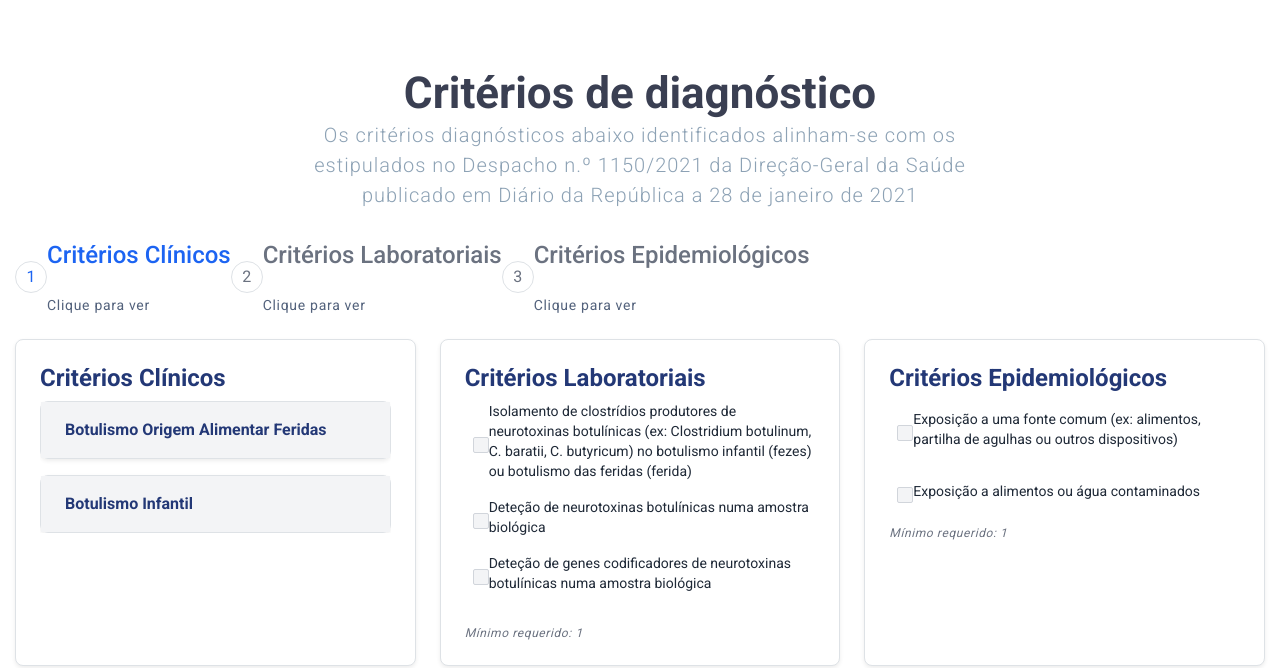
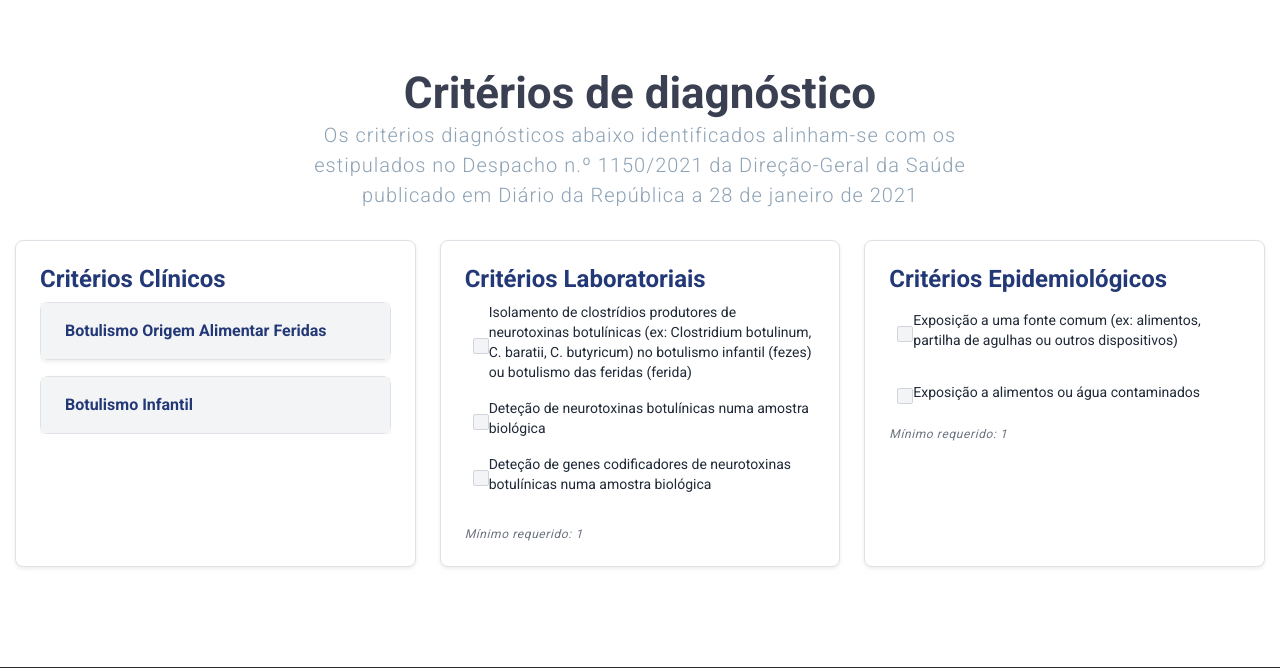
Before and after one commit to SaintRaskolnikov/DNO, a Django app: page /checklist/Botulismo in a window 1280 px wide. Shown: the part 1341-2009 px from the top of the page. Run offline with Django 4.2, Linux system fonts and the light colour scheme; some libraries are stand-ins or nearby versions.

Commit message:
Update checklist.html

```diff
--- a/checklist/templates/checklist.html
+++ b/checklist/templates/checklist.html
@@ -138,30 +138,6 @@
         <h2>Critérios de diagnóstico</h2>
         <p>Os critérios diagnósticos abaixo identificados alinham-se com os estipulados no Despacho n.º 1150/2021 da Direção-Geral da Saúde publicado em Diário da República a 28 de janeiro de 2021</p>
       </div>
-
-      <ol class="items-center w-full space-y-4 sm:flex sm:space-x-8 sm:space-y-0 rtl:space-x-reverse">
-        <li class="flex items-center text-blue-600 dark:text-blue-500 space-x-2.5 rtl:space-x-reverse">
-          <span class="flex items-center justify-center w-8 h-8 border border-blue-600 rounded-full shrink-0 dark:border-blue-500">1</span>
-          <span>
-            <h3 class="font-medium leading-tight">Critérios Clínicos</h3>
-            <p class="text-sm">Clique para ver</p>
-          </span>
-        </li>
-        <li class="flex items-center text-gray-500 dark:text-gray-400 space-x-2.5 rtl:space-x-reverse">
-          <span class="flex items-center justify-center w-8 h-8 border border-gray-500 rounded-full shrink-0 dark:border-gray-400">2</span>
-          <span>
-            <h3 class="font-medium leading-tight">Critérios Laboratoriais</h3>
-            <p class="text-sm">Clique para ver</p>
-          </span>
-        </li>
-        <li class="flex items-center text-gray-500 dark:text-gray-400 space-x-2.5 rtl:space-x-reverse">
-          <span class="flex items-center justify-center w-8 h-8 border border-gray-500 rounded-full shrink-0 dark:border-gray-400">3</span>
-          <span>
-            <h3 class="font-medium leading-tight">Critérios Epidemiológicos</h3>
-            <p class="text-sm">Clique para ver</p>
-          </span>
-        </li>
-      </ol>
 
       <div id="classification-result" class="mt-4"></div>
 
```
